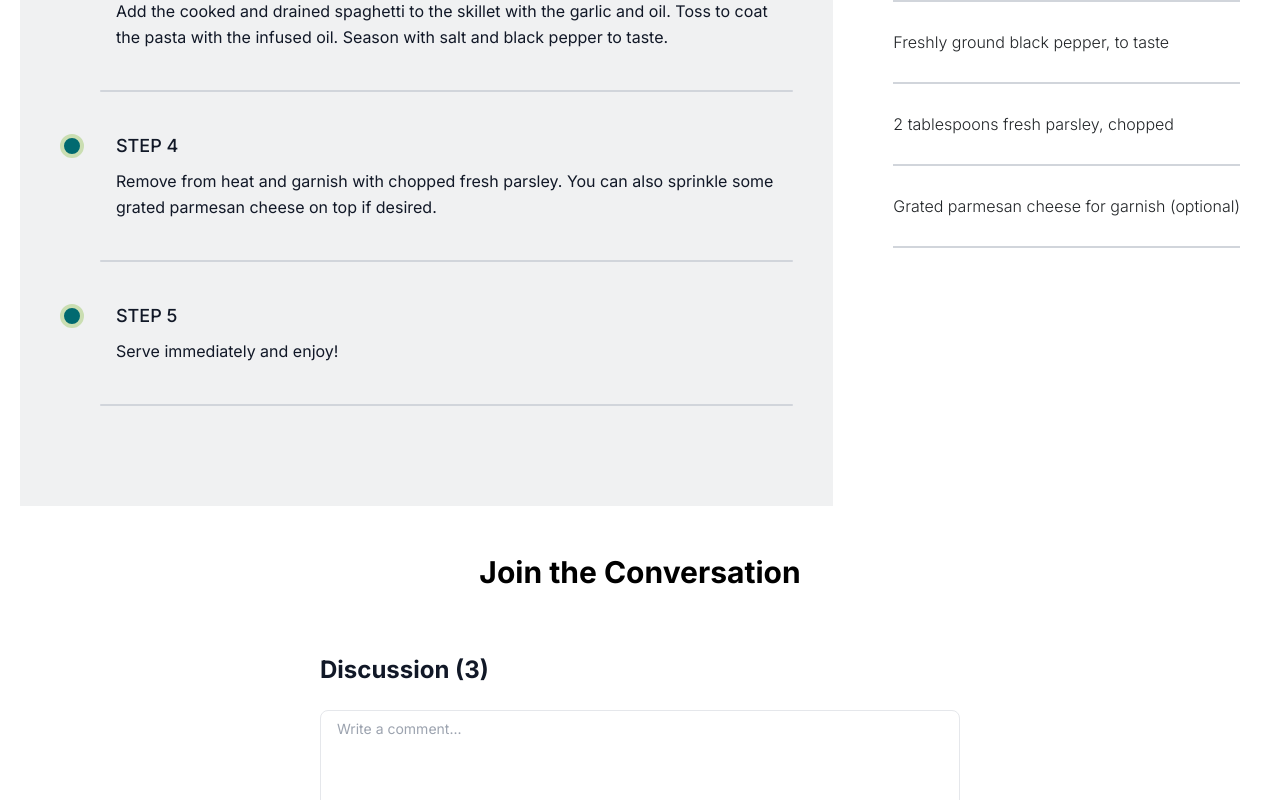
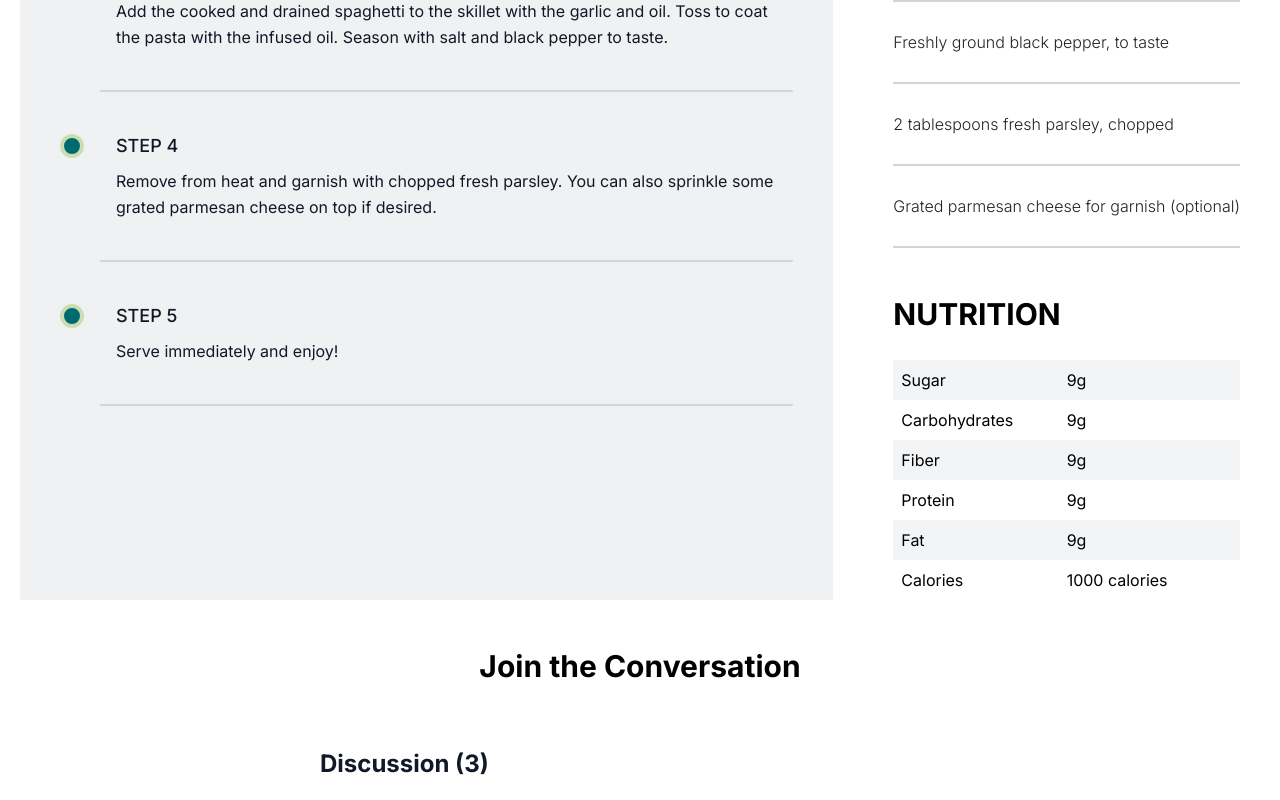
Before and after one commit to jasonavecilla/Plate-palette, a Next.js app: page /recipe in a window 1280 px wide. Shown: the part 1295-2095 px from the top of the page. Built offline with nearby package versions, Linux system fonts and the light colour scheme.

Commit message:
added nutrition table component

```diff
--- /dev/null
+++ b/src/app/components/NutritionRecipeMain.js
@@ -0,0 +1,58 @@
+// sample nutrition information only
+
+import React from "react";
+export default function NutritionRecipeMain() {
+  return (
+    <section className='flex flex-col'>
+      <div className='font-bold text-3xl mb-7 uppercase'>Nutrition</div>
+      <div className='flex bg-gray-100 p-2'>
+        <div className='w-1/2'>
+          <span>Sugar</span>
+        </div>
+        <div className='w-1/'>
+          <span>9g</span>
+        </div>
+      </div>
+      <div className='flex p-2'>
+        <div className='w-1/2'>
+          <span>Carbohydrates</span>
+        </div>
+        <div className='w-1/'>
+          <span>9g</span>
+        </div>
+      </div>
+      <div className='flex p-2 bg-gray-100'>
+        <div className='w-1/2'>
+          <span>Fiber</span>
+        </div>
+        <div className='w-1/'>
+          <span>9g</span>
+        </div>
+      </div>
+      <div className='flex p-2'>
+        <div className='w-1/2'>
+          <span>Protein</span>
+        </div>
+        <div className='w-1/2'>
+          <span>9g</span>
+        </div>
+      </div>
+      <div className='flex p-2 bg-gray-100'>
+        <div className='w-1/2 '>
+          <span>Fat</span>
+        </div>
+        <div className='w-1/2'>
+          <span>9g</span>
+        </div>
+      </div>
+      <div className='flex p-2'>
+        <div className='w-1/2 '>
+          <span>Calories</span>
+        </div>
+        <div className='w-1/2'>
+          <span>1000 calories</span>
+        </div>
+      </div>
+    </section>
+  );
+}
--- a/src/app/components/RecipeBlock.js
+++ b/src/app/components/RecipeBlock.js
@@ -1,3 +1,4 @@
+import NutritionRecipeMain from "./NutritionRecipeMain";
 import React, { useState, useEffect } from "react";
 
 const mockData = [
@@ -51,62 +52,52 @@ function CheckboxList({ instructions }) {
   };
 
   return (
-    <section className="container mx-auto px-3 max-w-7xl mt-20">
-      <div className="flex flex-col md:grid md:grid-cols-3 gap-x-10 px-5 md:px-2 gap-y-5 w-full h-full pb-2">
+    <section className='container mx-auto px-3 max-w-7xl mt-20'>
+      <div className='flex flex-col md:grid md:grid-cols-3 gap-x-10 px-5 md:px-2 gap-y-5 w-full h-full pb-2'>
         {/* Procedure Part */}
-        <div className="bg-gray-500 bg-opacity-10 md:order-first order-last col-span-2 w-full pb-20 pr-0 md:pr-10">
-          <h1 className="uppercase pt-10 md:pt-5 px-5 font-bold text-3xl mb-5 ">
-            How to make it
-          </h1>
+        <div className='bg-gray-500 bg-opacity-10 md:order-first order-last col-span-2 w-full pb-20 pr-0 md:pr-10'>
+          <h1 className='uppercase pt-10 md:pt-5 px-5 font-bold text-3xl mb-5 '>How to make it</h1>
 
-          <div className="w-full ">
+          <div className='w-full '>
             {items.map((item, index) => (
               <div key={item.id}>
-                <div className=" flex p-5 md:pl-10 pt-5 flex-row gap-x-2 md:gap-x-8 ">
+                <div className=' flex p-5 md:pl-10 pt-5 flex-row gap-x-2 md:gap-x-8 '>
                   {/* PROCEDURE + CHECKBOX */}
                   <label>
-                    <input
-                      type="checkbox"
-                      className="form-checkbox bg-blue border-4 border-olive-300 ring-offset-purple-500 rounded-full h-6 w-6 text-blue-500 "
-                      checked={item.checked}
-                      onChange={() => handleCheckboxChange(item.id)}
-                    />
+                    <input type='checkbox' className='form-checkbox bg-blue border-4 border-olive-300 ring-offset-purple-500 rounded-full h-6 w-6 text-blue-500 ' checked={item.checked} onChange={() => handleCheckboxChange(item.id)} />
                   </label>
 
                   {/* PROCEDURES */}
-                  <div
-                    className={
-                      item.checked ? " text-gray-400 " : "text-gray-900"
-                    }
-                  >
-                    <div className="  ">
-                      <h1 className="text-lg font-medium mb-2">
-                        STEP {index + 1}{" "}
-                      </h1>
-                      <p className="text-md  mt-2 leading-relaxed">
-                        {item.label}
-                      </p>
+                  <div className={item.checked ? " text-gray-400 " : "text-gray-900"}>
+                    <div className='  '>
+                      <h1 className='text-lg font-medium mb-2'>STEP {index + 1} </h1>
+                      <p className='text-md  mt-2 leading-relaxed'>{item.label}</p>
                     </div>
                   </div>
                 </div>
-                <hr className=" h-0.5 my-5 bg-gray-300 border-0 rounded ml-10 md:ml-20" />
+                <hr className=' h-0.5 my-5 bg-gray-300 border-0 rounded ml-10 md:ml-20' />
               </div>
             ))}
           </div>
         </div>
-        {/* Ingredient Part */}
-        <div className=" md:order-last order-first  ">
-          <h1 className="md:px-5 px-5 uppercase pt-10 md:pt-5 font-bold text-3xl mb-5 ">
-            Ingredients
-          </h1>
-          <ul className="p-5 text-base md:text-md">
-            {mockData[0].ingredients.map((ingredient, index) => (
-              <li className="text-dark font-light" key={index}>
-                {ingredient}
-                <hr className="h-0.5 my-7 pl-20 bg-gray-300 border-0   "></hr>
-              </li>
-            ))}
-          </ul>
+        {/* Ingredient and Nutrition Part */}
+        <div className='md:order-last order-first'>
+          {/* Ingredients Part */}
+          <div>
+            <h1 className='md:px-5 px-5 uppercase pt-10 md:pt-5 font-bold text-3xl mb-5 '>Ingredients</h1>
+            <ul className='p-5 text-base md:text-md'>
+              {mockData[0].ingredients.map((ingredient, index) => (
+                <li className='text-dark font-light' key={index}>
+                  {ingredient}
+                  <hr className='h-0.5 my-7 pl-20 bg-gray-300 border-0'></hr>
+                </li>
+              ))}
+            </ul>
+          </div>
+          {/* Nutrition Part */}
+          <div className='px-5'>
+            <NutritionRecipeMain />
+          </div>
         </div>
       </div>
     </section>
```
